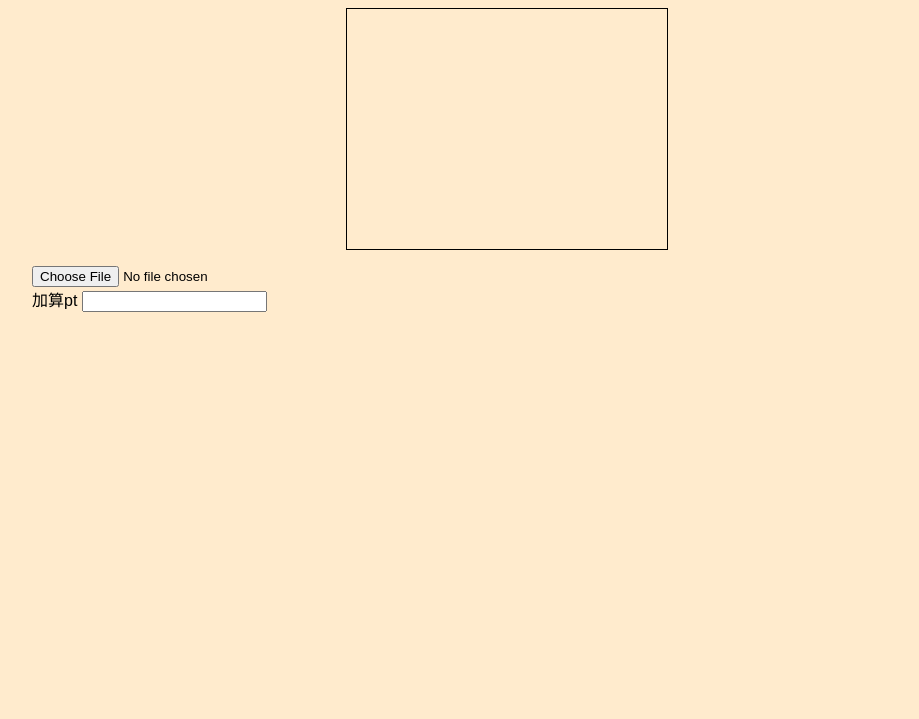
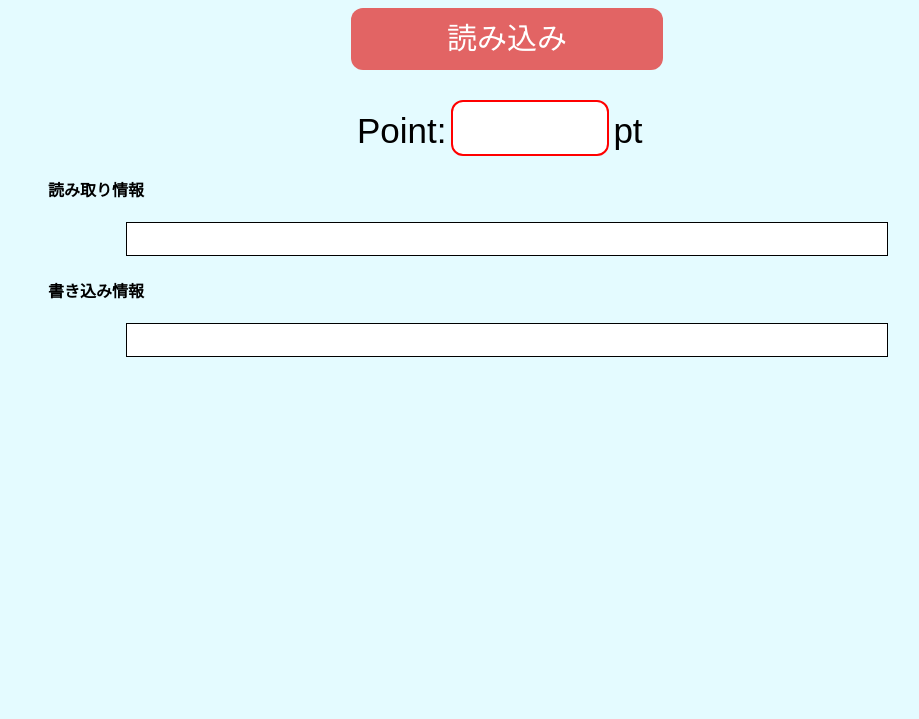
Before and after one commit to Oyaki122/Barcode-point, a website: page index.html in a window 1280 px wide. Shown: the part 81-800 px from the top of the page, without its empty margins (133-1052 px from the left). Drawn offline with nearby package versions, Linux system fonts and the light colour scheme.

Commit message:
画面表示を修正

```diff
--- a/index.html
+++ b/index.html
@@ -25,15 +25,21 @@
 <body>
     <div id="container">
         <h1>電工研ポイント管理test</h1>
-        <canvas width="320" height="240" id="picture"></canvas>
+        <canvas width="320" height="240" id="picture" style="display:none;"></canvas>
+        <div class="upload_btn">
+            <label for="Take-Picture" id="taker">読み込み
+                <input id="Take-Picture" type="file" accept="image/*;capture=camera" style="display: none;">
+            </label>
+        </div>
+        <div class="pt_select">
+            <label for="Value" class="point">Point:</label>
+            <input id="Value" type="number" required>
+            <label for="Value" class="point">pt</label>
+        </div>
+        <h4>読み取り情報</h4>
         <p id="textbit"></p>
+        <h4>書き込み情報</h4>
         <div id="log"></div>
-        <div class="upload_btn">
-            <input id="Take-Picture" type="file" accept="image/*;capture=camera">
-            <br>
-            <label for="Value">加算pt</label>
-            <input id="Value" type="number" required>
-        </div>
     </div>
 
 </body>
--- a/js/main.js
+++ b/js/main.js
@@ -11,7 +11,7 @@ function sender(result) {
         request[i] = new XMLHttpRequest();
         request[i].num = result[i].Value;
 
-        request[i].logarea = logarea.appendChild(document.createElement("p"));
+        request[i].logarea = logarea.insertBefore(document.createElement("p"), logarea.firstChild);
 
 
         if (result == 0) result = 1000;
@@ -21,15 +21,16 @@ function sender(result) {
             if (this.readyState != 4) {
                 this.logarea.innerHTML = "Sending...";
             } else if (this.status != 200) {
-                this.logarea.innerHTML = "senderror";
+                this.logarea.innerHTML = "Error id:" + this.num;
             } else {
 
                 var json = this.responseText;
                 var data = JSON.parse(json);
                 if (data.value == undefined) {
-                    this.logarea.innerHTML = "senderror";
+                    this.logarea.innerHTML = "Error id:" + this.num;
                 } else {
-                    this.logarea.innerHTML = "Success " + this.num + " " + data.value + "pt";
+                    var date = new Date();
+                    this.logarea.innerHTML = "Success id:" + this.num + " " + data.value + "pt--" + date.getHours() + ":" + date.getMinutes() + ":" + date.getSeconds();
 
                 }
             }
@@ -37,8 +38,9 @@ function sender(result) {
     }(result));
 }
 
+$(function () {
 
-$(function () {
+
 
     var takePicture = document.querySelector("#Take-Picture"),
         showPicture = document.createElement("img");
--- a/style.css
+++ b/style.css
@@ -1,7 +1,7 @@
-@charset utf-8;
+@charset "utf-8";
 body {
     font-family: 游ゴシック体, 'Yu Gothic', YuGothic, 'ヒラギノ角ゴシック Pro', 'Hiragino Kaku Gothic Pro', メイリオ, Meiryo, Osaka, 'ＭＳ Ｐゴシック', 'MS PGothic', sans-serif;
-    background-color: blanchedalmond;
+    background-color: rgb(228, 251, 255);
     width: 100%;
     max-width: 950px;
     margin: 0 auto;
@@ -12,3 +12,54 @@ body {
     display: block;
     margin: 0 auto;
 }
+
+#taker {
+    display: block;
+    color: white;
+    background-color: rgb(226, 100, 100);
+    padding: 6px;
+    margin: 0 auto;
+    margin-top: 10px;
+    border-radius: 12px;
+    width: 300px;
+    height: 50px;
+    font-size: 30px;
+    text-align: center;
+}
+
+#Value {
+    display: inline-block;
+    margin: 0 auto;
+    width: 150px;
+    height: 50px;
+    font-size: 45px;
+    text-align: right;
+    border-radius: 12px;
+    border: 2px Red solid;
+}
+
+#textbit,
+#log {
+    margin: 0 auto;
+    width: 80%;
+    min-height: 2em;
+    border: 1px black solid;
+    background-color: white;
+}
+
+.upload_btn {
+    margin-bottom: 30px;
+}
+
+.point {
+    font-size: 35px;
+}
+
+.pt_select {
+    width: 300px;
+    margin: 0 auto;
+}
+
+h4 {
+    margin-left: 1em;
+}
```
Also changed, not shown: package.json (+9 -1 lines).
